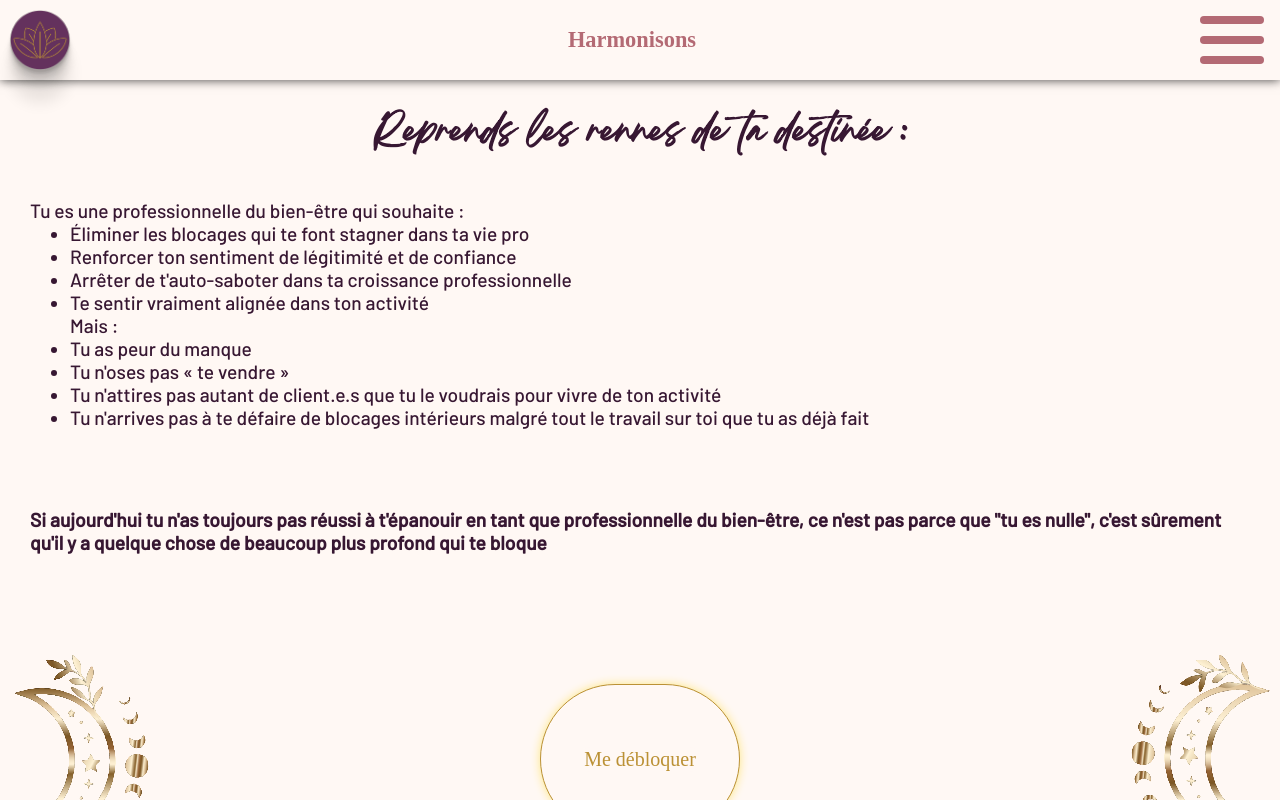
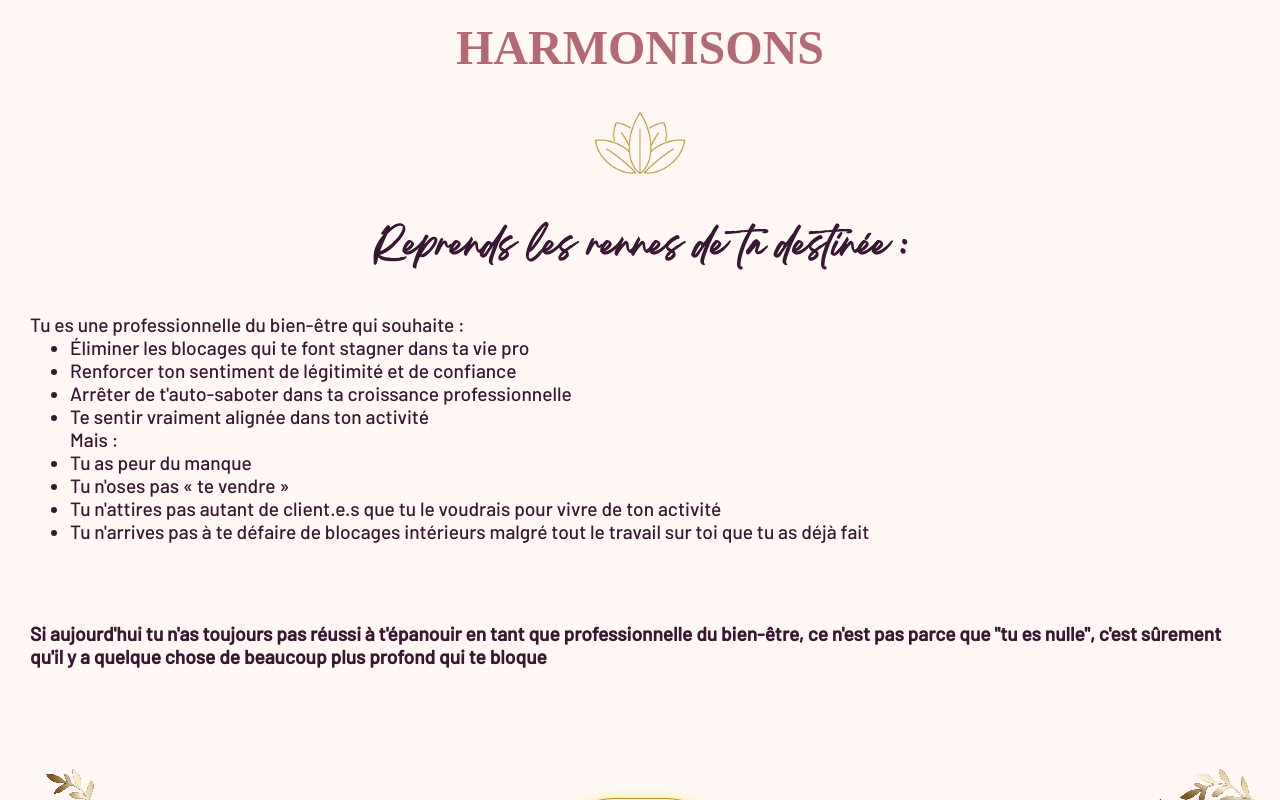
Before and after one commit to Newaluigi/Harmonisons-project, a React (Vite) app in the folder frontend/: page / in a window 1280 px wide. Shown: the top 800 px of the page. Built offline with nearby package versions, Linux system fonts and the light colour scheme; a web font is replaced by a local one.

Commit message:
fix some css issues

```diff
--- a/frontend/src/App.jsx
+++ b/frontend/src/App.jsx
@@ -1,4 +1,4 @@
-import { Routes, Route } from "react-router-dom"
+import { Routes, Route, useLocation } from "react-router-dom"
 import Footer from "./components/Footer"
 import Header from "./components/Header"
 import Home from "./pages/Home"
@@ -7,14 +7,20 @@ import Me from "./pages/Me"
 import Care from "./pages/Care"
 import Blog from "./pages/Blog"
 import Legals from "./pages/Legal"
-import NotFound from "./pages/404"
+import NotFound from "./pages/NotFound"
 import { PageTitleProvider } from "./components/PageTitleContext"
 
 function App() {
+  const location = useLocation()
+
+  // Vérifie si le chemin est différent de la page d'accueil ("/")
+  const showHeader = location.pathname !== "/"
+
   return (
     <PageTitleProvider>
       <div className="App">
-        <Header />
+        {showHeader && <Header />}{" "}
+        {/* Affiche l'en-tête si showHeader est vrai */}
         <Routes>
           <Route path="/" element={<Home />} />
           <Route path="/quisuisje" element={<Me />} />
@@ -29,5 +35,4 @@ function App() {
     </PageTitleProvider>
   )
 }
-
 export default App
--- a/frontend/src/pages/404.jsx
+++ /dev/null
@@ -1,7 +0,0 @@
-export default function NotFound() {
-  return (
-    <div className="NotFound">
-      <p>Je suis le 404</p>
-    </div>
-  )
-}
--- a/frontend/src/pages/Care.jsx
+++ b/frontend/src/pages/Care.jsx
@@ -13,7 +13,7 @@ export default function Care() {
 
   return (
     <div className="Care">
-      <section>
+      <section className="careSection">
         <h2 className="sectionTitle">Détails du soin</h2>
         <div>
           <img src={image1} alt="mains lune magie" />
@@ -66,7 +66,7 @@ export default function Care() {
           <a href="/contact">Prenre RDV</a>
         </button>
       </section>
-      <section>
+      <section className="careSection">
         <h2 className="sectionTitle">Autres accompagnements</h2>
         <div>
           <img src={image4} alt="mains lune magie" />
--- a/frontend/src/pages/Home.jsx
+++ b/frontend/src/pages/Home.jsx
@@ -2,10 +2,13 @@ import celine from "../assets/Photos/Portrait.jpg"
 import ModalImage from "react-modal-image"
 import icone1 from "../assets/Icones/image3.png"
 import icone2 from "../assets/Icones/image6.png"
+import logo from "../assets/Logo/Logo.png"
 
 export default function Home() {
   return (
     <div className="Home">
+      <h1 id="siteTitle">HARMONISONS</h1>
+      <img src={logo} alt="logo" id="logoHome" />
       <section id="presentation">
         <h2 className="sectionTitle">Reprends les rennes de ta destinée :</h2>
         <p className="genericParagraph">
--- /dev/null
+++ b/frontend/src/pages/NotFound.jsx
@@ -0,0 +1,24 @@
+import React from "react"
+
+export default function NotFound() {
+  const goBack = () => {
+    window.history.back() // Cette ligne renvoie l'utilisateur à la page précédente dans l'historique
+  }
+
+  return (
+    <div className="NotFound">
+      <div className="NotFoundContent">
+        <h1>Oops, cette page n'existe pas</h1>
+        <p>
+          Il semblerait que vous ayez atteint une page qui n'existe pas.
+          Peut-être avez-vous suivi un lien incorrect ou tapé une URL erronée.
+        </p>
+        <button className="genericButton">
+          <a onClick={goBack} style={{ cursor: "pointer" }}>
+            Page précédente
+          </a>
+        </button>
+      </div>
+    </div>
+  )
+}
--- a/frontend/src/styles/Burger.scss
+++ b/frontend/src/styles/Burger.scss
@@ -23,9 +23,9 @@
 }
 
 .burger-bar {
-  width: 4em;
+  width: 3em;
   height: 0.5em;
-  background-color: var(--secondary-color);
+  background-color: var(--first-color);
   border-radius: 0.5em;
 }
 
@@ -75,7 +75,7 @@
     position: fixed;
     top: 50;
     left: 0;
-    backdrop-filter: blur(8px) brightness(60%);
+    backdrop-filter: blur(8px) brightness(50%);
     padding-left: 0;
     height: 91.5vh;
     margin: 0;
@@ -85,6 +85,7 @@
     li {
       padding-left: 30px;
       list-style-type: none;
+      color: var(--first-color);
       cursor: pointer;
       font: 30px bold;
       a {
@@ -94,6 +95,7 @@
         padding: 4px 0;
         text-transform: uppercase;
         transition: 1s;
+        color: var(--first-color);
         &::after {
           position: absolute;
           content: "";
@@ -118,12 +120,12 @@
     }
     :nth-child(n):visited {
       text-decoration: none;
+      color: var(--first-color);
+      text-shadow: 1px 1px 1px black;
+    }
+    :nth-child(n):hover {
       color: var(--secondary-color);
       text-shadow: 1px 1px 1px black;
     }
-    :nth-child(n):hover {
-      color: var(--third-color);
-      // text-shadow: 1px 1px 1px black;
-    }
   }
 }
--- a/frontend/src/styles/Care.scss
+++ b/frontend/src/styles/Care.scss
@@ -1,6 +1,14 @@
+.careSection {
+  background: url("../assets/Background/8.png") no-repeat center;
+  background-size: cover;
+  background-position: center;
+  background-repeat: no-repeat;
+  margin-top: 50px;
+}
+
 #formulesCard {
   height: 100%;
-  margin: 20px 10px;
+  margin: 50px 10px;
   padding: 10px;
   background-color: var(--third-color);
   color: var(--font-color2);
--- a/frontend/src/styles/Home.scss
+++ b/frontend/src/styles/Home.scss
@@ -1,7 +1,14 @@
-.Home {
-  .Header {
-    display: none;
-  }
+#siteTitle {
+  font-family: var(--font1);
+  font-size: 3em;
+  color: var(--secondary-color);
+  text-align: center;
+  margin: 20px 0;
+}
+
+#logoHome {
+  height: 6em;
+  transition: all 0.5s ease;
 }
 .cardPicture {
   height: 90%;
--- /dev/null
+++ b/frontend/src/styles/NotFound.scss
@@ -0,0 +1,29 @@
+.NotFound {
+  display: flex;
+  justify-content: center;
+  align-items: center;
+  min-height: 100vh;
+  background-color: #f8f8f8;
+  font-family: var(--font3);
+
+  .NotFoundContent {
+    text-align: center;
+    padding: 2rem;
+    background-color: #ffffff;
+    border-radius: 8px;
+    box-shadow: 0 2px 4px rgba(0, 0, 0, 0.1);
+
+    h1 {
+      font-size: 2rem;
+      margin-bottom: 1rem;
+    }
+
+    p {
+      font-size: 1.2rem;
+      margin-bottom: 1.5rem;
+    }
+    button {
+      padding: 0;
+    }
+  }
+}
--- a/frontend/src/styles/main.scss
+++ b/frontend/src/styles/main.scss
@@ -11,6 +11,7 @@
 @import "./Contact.scss";
 @import "./Article.scss";
 @import "./Blog.scss";
+@import "./NotFound.scss";
 
 :root {
   --background-color: #fff8f4;
```
Also changed, not shown: frontend/src/styles/404.scss (deleted).
